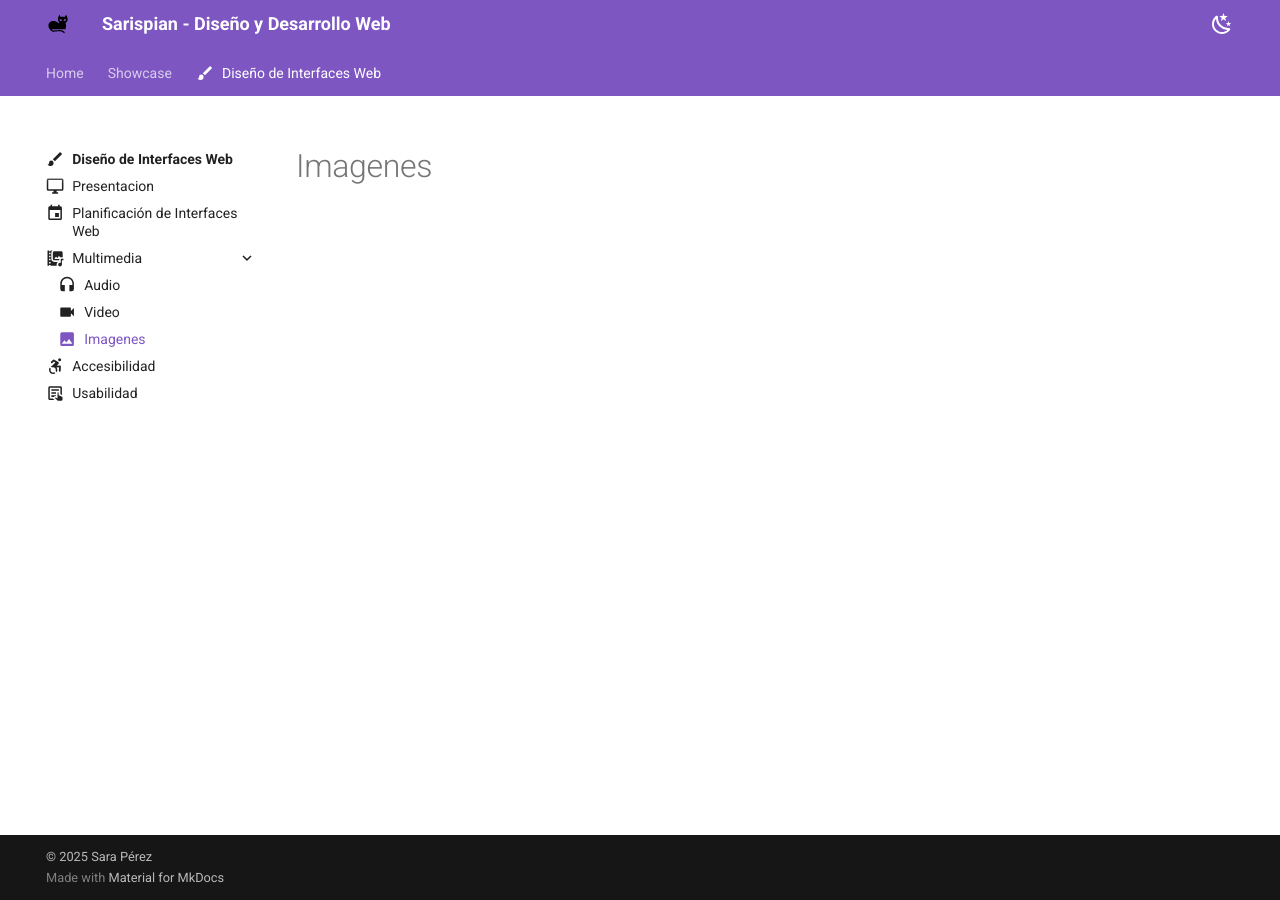
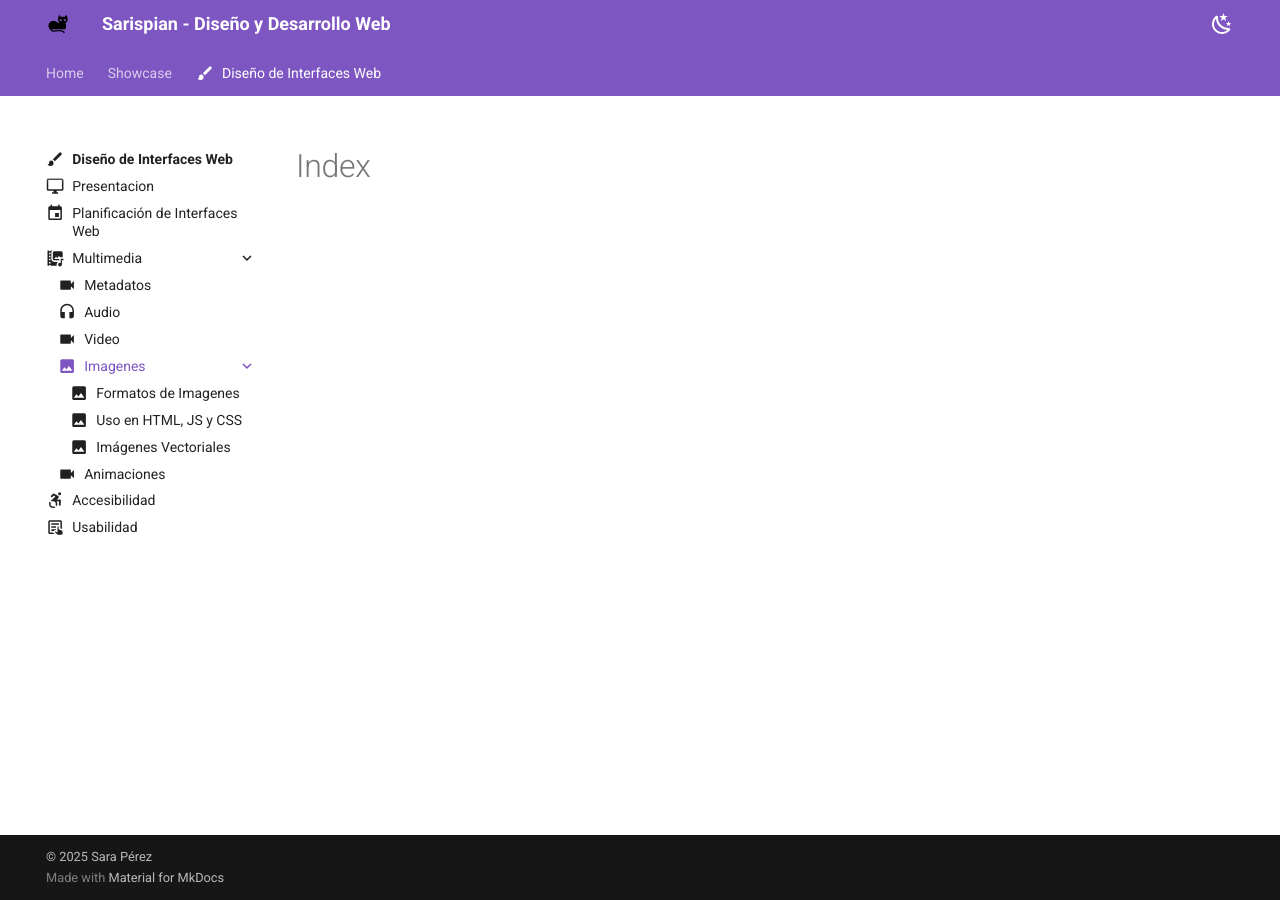
Before and after one commit to JonayKB/An-learning-page, an MkDocs documentation site: the page built from docs/design/multimedia/images/index.md, in a window 1280 px wide. Built offline with MkDocs 1.6.1 and Material for MkDocs 9.7.7, drawn with Linux system fonts in a browser that asks for light colours.

Commit message:
Added new pages

```diff
--- /dev/null
+++ b/docs/design/multimedia/images/index.md
@@ -0,0 +1,3 @@
+---
+icon: material/image
+---
--- a/mkdocs.yml
+++ b/mkdocs.yml
@@ -59,9 +59,16 @@ nav:
       - Planificación de Interfaces Web: design/web-ui-planification/index.md
       - Multimedia:
         - design/multimedia/index.md
+        - Metadatos: design/multimedia/metadata.md
         - Audio: design/multimedia/audio.md
         - Video: design/multimedia/video.md
-        - Imagenes: design/multimedia/images.md
+        - Imagenes:
+          - design/multimedia/images/index.md
+          - Formatos de Imagenes: design/multimedia/images/formats.md
+          - Uso en HTML, JS y CSS: design/multimedia/images/htmljscss.md
+          - Imágenes Vectoriales: design/multimedia/images/vector.md
+        - Animaciones: design/multimedia/animations.md
+
       - Accesibilidad: design/accessibility/index.md
       - Usabilidad: design/usability/index.md
 
```
Also changed, not shown: docs/design/multimedia/animations.md (added, +3 -0 lines), docs/design/multimedia/images/htmljscss.md (added, +3 -0 lines), docs/design/multimedia/images/vector.md (added, +3 -0 lines), docs/design/multimedia/metadata.md (added, +3 -0 lines), docs/design/multimedia/images/formats.md (renamed from docs/design/multimedia/images.md).
